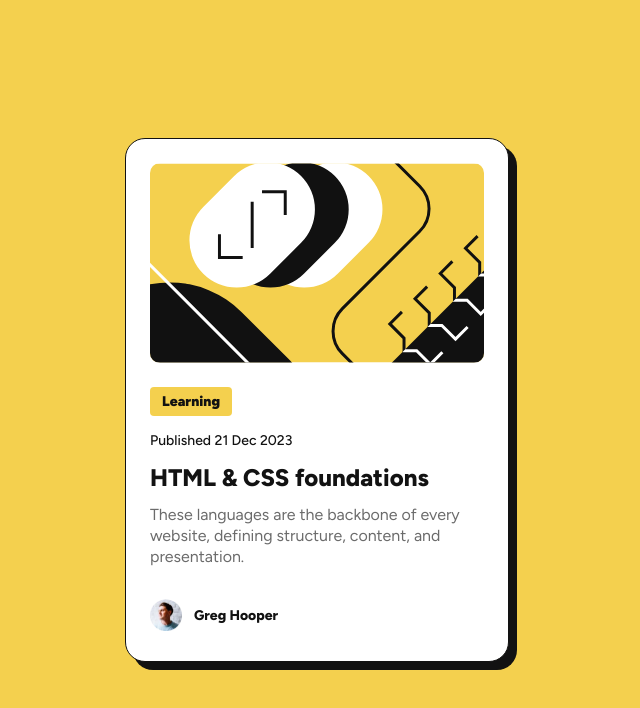
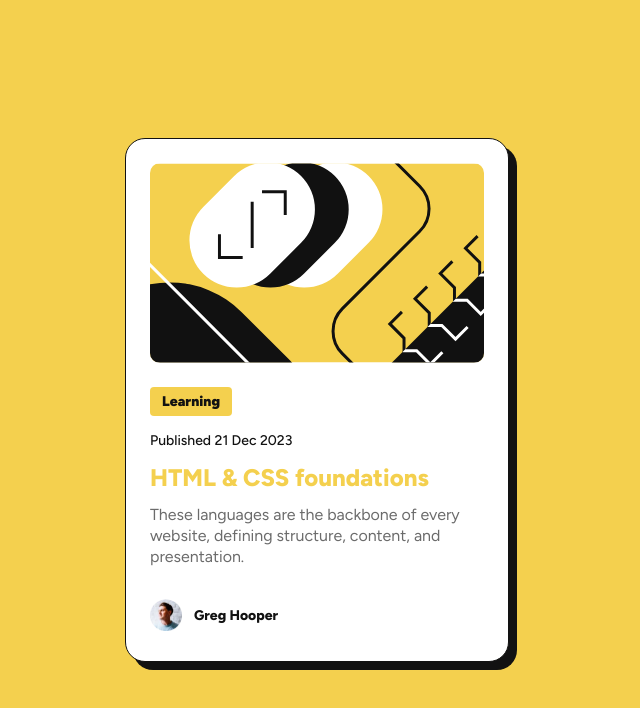
Before and after one commit to rodriguesedson/blog-preview-card, a plain HTML site: page index.html in a window 1280 px wide. In both pictures the pointer is over the element "HTML & CSS foundations". Shown: the whole page, without its empty margins (323-963 px from the left). Drawn offline with Linux system fonts and the light colour scheme.

Commit message:
add hover to title

```diff
--- a/style.css
+++ b/style.css
@@ -77,6 +77,11 @@ body {
   padding: 2px 0;
 }
 
+.blog-title:hover {
+  color: var(--yellow);
+  cursor: pointer;
+}
+
 .blog-description {
   margin: 0;
   color: var(--gray-500);
```
